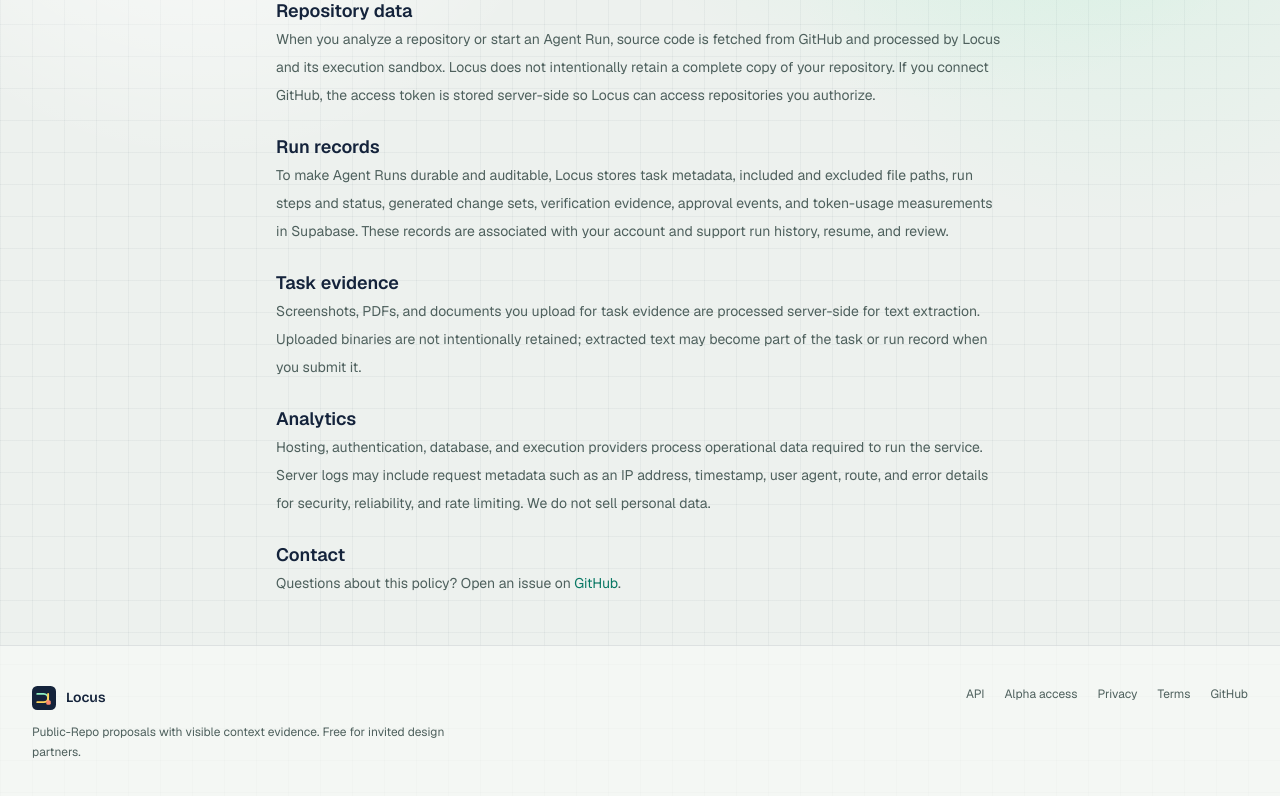
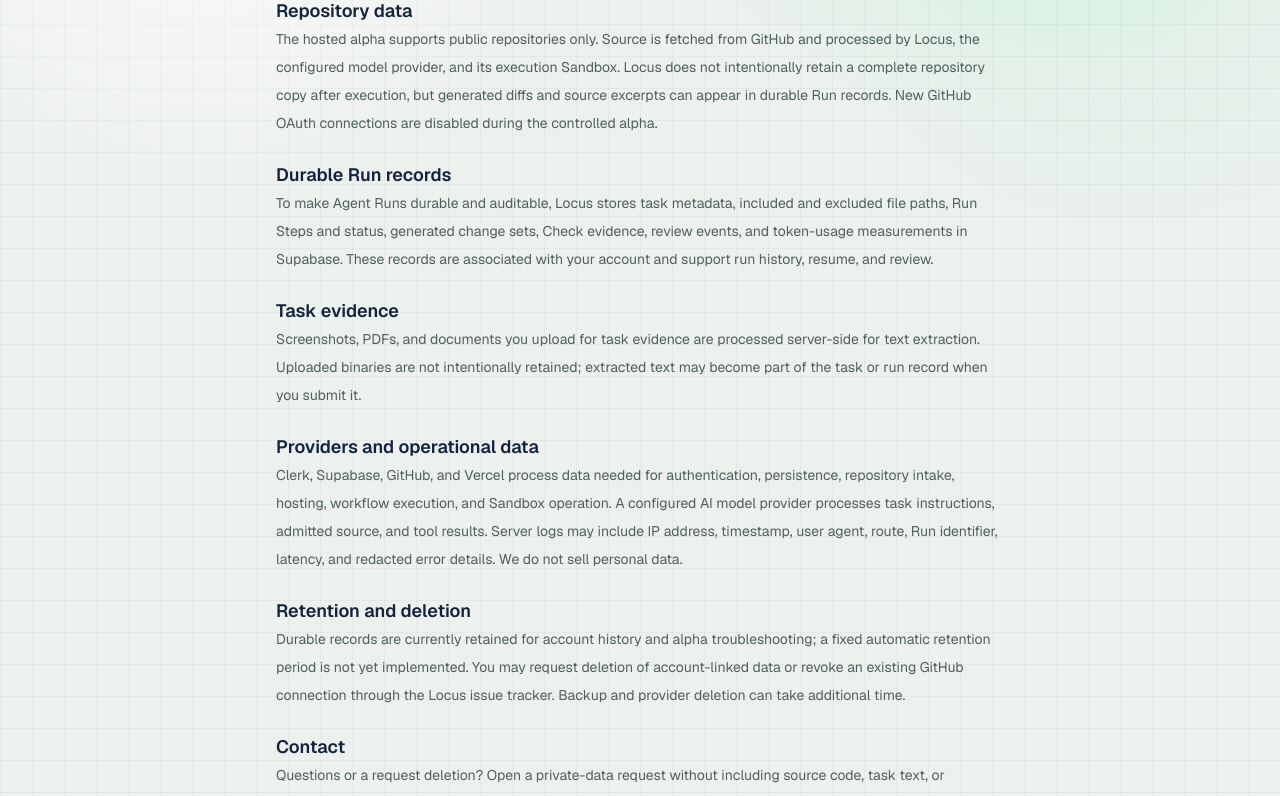
Before and after one commit to taranggoyal70/locus, a Next.js app: page /privacy in a window 1280 px wide. Shown: the part 360-1156 px from the top of the page. Built offline with nearby package versions, Linux system fonts and the light colour scheme; no server answers.

Commit message:
Disclose alpha data handling and retention

```diff
--- a/src/app/privacy/page.tsx
+++ b/src/app/privacy/page.tsx
@@ -14,7 +14,7 @@
       <main className="mx-auto max-w-3xl px-5 py-12">
         <p className="font-mono text-xs font-semibold uppercase tracking-[0.16em] text-accent">Trust</p>
         <h1 className="mt-3 font-display text-4xl font-semibold tracking-[-0.05em] text-paper">Privacy Policy</h1>
-        <p className="mt-3 text-sm leading-7 text-muted-light">What Locus processes, what it keeps, and why.</p>
+        <p className="mt-3 text-sm leading-7 text-muted-light">Effective August 3, 2026 · What Locus processes, keeps, and shares.</p>
         <div className="aperture-rule mt-8" />
 
         <div className="mt-8 space-y-6 text-sm leading-7 text-muted-light">
@@ -30,19 +30,20 @@
           <section>
             <h2 className="text-lg font-semibold text-paper">Repository data</h2>
             <p>
-              When you analyze a repository or start an Agent Run, source code is fetched from
-              GitHub and processed by Locus and its execution sandbox. Locus does not intentionally
-              retain a complete copy of your repository. If you connect GitHub, the access token is
-              stored server-side so Locus can access repositories you authorize.
+              The hosted alpha supports public repositories only. Source is fetched from GitHub and
+              processed by Locus, the configured model provider, and its execution Sandbox. Locus
+              does not intentionally retain a complete repository copy after execution, but generated
+              diffs and source excerpts can appear in durable Run records. New GitHub OAuth
+              connections are disabled during the controlled alpha.
             </p>
           </section>
 
           <section>
-            <h2 className="text-lg font-semibold text-paper">Run records</h2>
+            <h2 className="text-lg font-semibold text-paper">Durable Run records</h2>
             <p>
               To make Agent Runs durable and auditable, Locus stores task metadata, included and
-              excluded file paths, run steps and status, generated change sets, verification
-              evidence, approval events, and token-usage measurements in Supabase. These records
+              excluded file paths, Run Steps and status, generated change sets, Check evidence,
+              review events, and token-usage measurements in Supabase. These records
               are associated with your account and support run history, resume, and review.
             </p>
           </section>
@@ -57,21 +58,33 @@
           </section>
 
           <section>
-            <h2 className="text-lg font-semibold text-paper">Analytics</h2>
+            <h2 className="text-lg font-semibold text-paper">Providers and operational data</h2>
             <p>
-              Hosting, authentication, database, and execution providers process operational data
-              required to run the service. Server logs may include request metadata such as an IP
-              address, timestamp, user agent, route, and error details for security, reliability,
-              and rate limiting. We do not sell personal data.
+              Clerk, Supabase, GitHub, and Vercel process data needed for authentication, persistence,
+              repository intake, hosting, workflow execution, and Sandbox operation. A configured AI
+              model provider processes task instructions, admitted source, and tool results. Server
+              logs may include IP address, timestamp, user agent, route, Run identifier, latency, and
+              redacted error details. We do not sell personal data.
+            </p>
+          </section>
+
+          <section>
+            <h2 className="text-lg font-semibold text-paper">Retention and deletion</h2>
+            <p>
+              Durable records are currently retained for account history and alpha troubleshooting;
+              a fixed automatic retention period is not yet implemented. You may request deletion of
+              account-linked data or revoke an existing GitHub connection through the Locus issue
+              tracker. Backup and provider deletion can take additional time.
             </p>
           </section>
 
           <section>
             <h2 className="text-lg font-semibold text-paper">Contact</h2>
             <p>
-              Questions about this policy? Open an issue on{" "}
-              <a href={REPO_URL} className="text-accent hover:underline">
-                GitHub
+              Questions or a request deletion? Open a private-data request without including source
+              code, task text, or credentials in the{" "}
+              <a href={`${REPO_URL}/issues/new`} className="text-accent hover:underline">
+                Locus issue tracker
               </a>.
             </p>
           </section>
```
Also changed, not shown: 1 other file (tests, documents, lock files or other folders).
